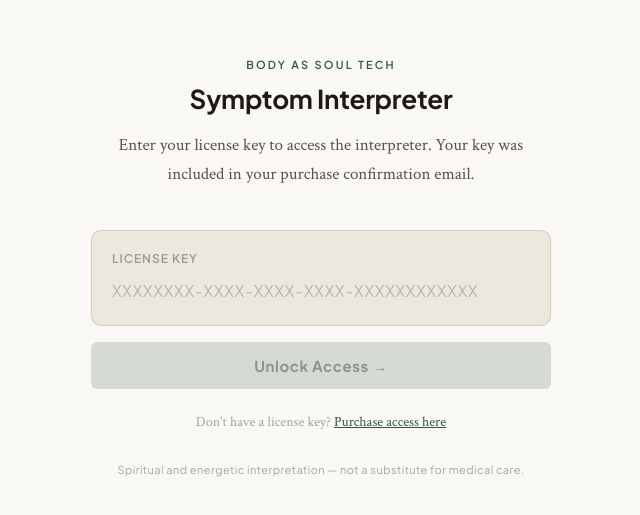
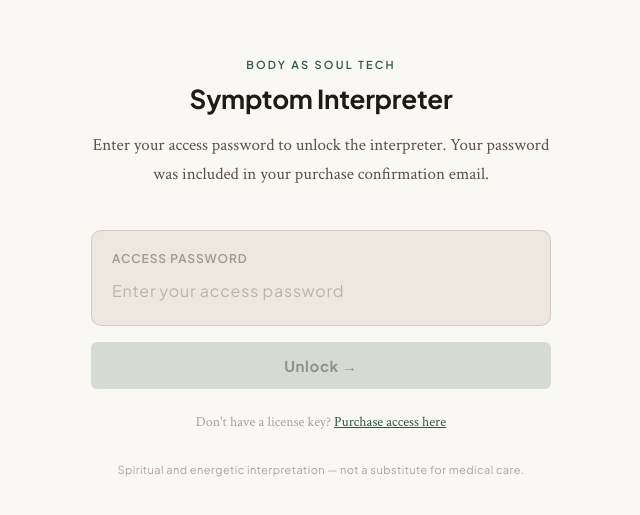
Before and after one commit to zborchers/bast-interpreter, a React (Vite) app: page / in a window 1280 px wide. Shown: the part 133-648 px from the top of the page, without its empty margins (319-959 px from the left). Built offline with nearby package versions, Linux system fonts and the light colour scheme.

Commit message:
Update BASTInterpreter.jsx

```diff
--- a/src/BASTInterpreter.jsx
+++ b/src/BASTInterpreter.jsx
@@ -97,23 +97,10 @@ const LIFE_CONTEXT_PROMPT = "To take this interpretation even deeper, I want to
 
 // Replace this with your actual Gumroad product permalink
 // Found in your Gumroad product URL: gumroad.com/l/YOUR_PERMALINK
-const GUMROAD_PRODUCT_PERMALINK = "dxrekr";
+const ACCESS_PASSWORD = "bodyspeak";
 
 async function validateLicenseKey(key) {
-  try {
-    const response = await fetch('/api/verify', {
-      method: 'POST',
-      headers: { 'Content-Type': 'application/json' },
-      body: JSON.stringify({
-        license_key: key.trim(),
-        product_permalink: GUMROAD_PRODUCT_PERMALINK,
-      }),
-    });
-    const data = await response.json();
-    return data.success === true;
-  } catch {
-    return false;
-  }
+  return key.trim().toLowerCase() === ACCESS_PASSWORD;
 }
 
 export default function BASTInterpreter() {
@@ -157,7 +144,7 @@ export default function BASTInterpreter() {
     if (valid) {
       setUnlocked(true);
     } else {
-      setLicenseError("That license key doesn't appear to be valid. Please check your purchase confirmation email and try again.");
+      setLicenseError("That password doesn't appear to be correct. Please check your purchase confirmation email and try again.");
     }
     setLicenseLoading(false);
   };
@@ -239,20 +226,20 @@ export default function BASTInterpreter() {
               Symptom Interpreter
             </div>
             <div style={{ fontSize: "17px", color: c.textSecondary, lineHeight: 1.75 }}>
-              Enter your license key to access the interpreter. Your key was included in your purchase confirmation email.
+              Enter your access password to unlock the interpreter. Your password was included in your purchase confirmation email.
             </div>
           </div>
 
           <div style={{ background: c.bgInput, border: `1px solid ${c.borderMid}`, borderRadius: "10px", padding: "1.25rem" }}>
             <div style={{ fontSize: "12px", fontWeight: 600, letterSpacing: "0.08em", textTransform: "uppercase", color: c.textMuted, marginBottom: "0.6rem", fontFamily: SANS }}>
-              License Key
+              Access Password
             </div>
             <input
               type="text"
               value={licenseKey}
               onChange={e => { setLicenseKey(e.target.value); setLicenseError(""); }}
               onKeyDown={handleLicenseKeyDown}
-              placeholder="XXXXXXXX-XXXX-XXXX-XXXX-XXXXXXXXXXXX"
+              placeholder="Enter your access password"
               style={{
                 width: "100%",
                 background: "transparent",
@@ -292,7 +279,7 @@ export default function BASTInterpreter() {
               transition: "all 0.15s",
             }}
           >
-            {licenseLoading ? "Verifying..." : "Unlock Access →"}
+            {licenseLoading ? "Verifying..." : "Unlock →"}
           </button>
 
           <div style={{ textAlign: "center", marginTop: "1.5rem", fontSize: "14px", color: c.textMuted, fontFamily: SERIF }}>
```
